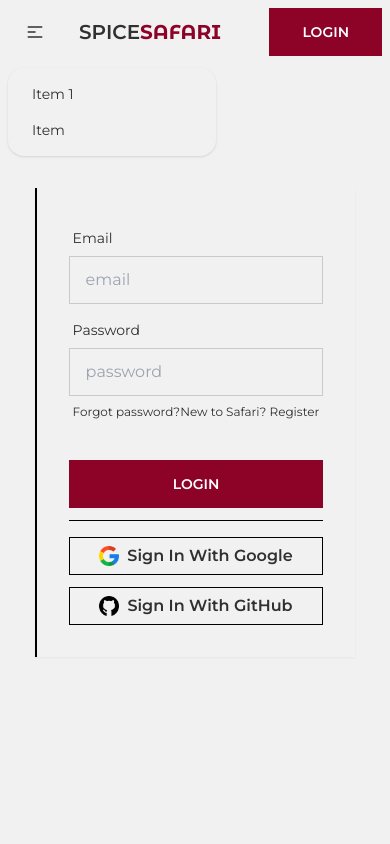
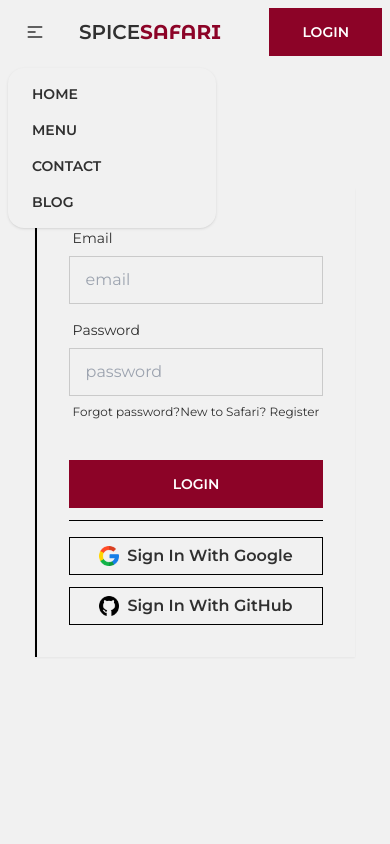
Before and after one commit to shamim26/Spice-safari, a React (Vite) app: page /login in a window 390 px wide. Both pictures are taken after a click on the label 35 px from the left and 32 px from the top of the page. Shown: the top 844 px of the page. Built offline with nearby package versions, Linux system fonts and the light colour scheme; no server answers.

Commit message:
almost done

```diff
--- /dev/null
+++ b/src/components/ActiveNav/ActiveNav.jsx
@@ -0,0 +1,12 @@
+import React from "react";
+import { NavLink } from "react-router-dom";
+
+const ActiveNav = ({ to, children }) => {
+  return (
+    <NavLink to={to} className={({ isActive }) => (isActive ? "underline font-semibold uppercase" : "font-semibold uppercase")}>
+      {children}
+    </NavLink>
+  );
+};
+
+export default ActiveNav;
--- /dev/null
+++ b/src/components/ErrorPage/ErrorPage.jsx
@@ -0,0 +1,19 @@
+import React from "react";
+import error from "../../assets/errorImg.jpg";
+import { useRouteError } from "react-router-dom";
+
+const ErrorPage = () => {
+  const errorMessage = useRouteError();
+  return (
+    <div className="flex flex-col justify-center items-center bg-white font-medium text-gray-500 py-16">
+      <img className="w-1/3" src={error} alt="" />
+      <h1>Oops!</h1>
+      <p>Sorry, an unexpected error has occurred.</p>
+      <p>
+        <small>{errorMessage.statusText || errorMessage.message}</small>
+      </p>
+    </div>
+  );
+};
+
+export default ErrorPage;
--- a/src/context/AuthProvider.jsx
+++ b/src/context/AuthProvider.jsx
@@ -54,6 +54,7 @@ const AuthProvider = ({ children }) => {
   };
 
   const logOut = () => {
+    setLoading(true);
     return signOut(auth);
   };
 
@@ -64,6 +65,7 @@ const AuthProvider = ({ children }) => {
     });
     return () => {
       unsubscribe();
+      setLoading(true);
     };
   }, []);
 
--- /dev/null
+++ b/src/pages/Contact/Contact.jsx
@@ -0,0 +1,12 @@
+import React from 'react';
+
+const Contact = () => {
+    return (
+        <div className='flex justify-center items-center py-56'>
+            <h1 className="font-bold text-3xl">Contact page on Queue...</h1>
+
+        </div>
+    );
+};
+
+export default Contact;
--- a/src/pages/Home/AboutUs/AboutUs.jsx
+++ b/src/pages/Home/AboutUs/AboutUs.jsx
@@ -5,7 +5,7 @@ import aboutImg2 from "../../../assets/about-chef2.jpg";
 const AboutUs = () => {
   return (
     <div className="grid grid-cols-1 md:grid-cols-2 gap-28 items-center text-center">
-      <div className="md:flex gap-8">
+      <div className="flex flex-col md:flex-row gap-8">
         <img className="w-[300px] h-[420px]" src={aboutImg} alt="" />
         <img className="w-[300px] h-[420px]" src={aboutImg2} alt="" />
       </div>
--- a/src/pages/Home/Chef's/Chef.jsx
+++ b/src/pages/Home/Chef's/Chef.jsx
@@ -18,7 +18,7 @@ const Chef = ({ chef }) => {
       <div>
         {!loaded && <CardSkeleton />}
         <div
-          className={`card w-96 h-full hover:shadow-2xl transition-all bg-base-100 shadow-md rounded-none ${
+          className={`card w-96 h-full hover:shadow-2xl transition-all bg-base-100 shadow-md rounded-none hover:-translate-y-1  ${
             loaded ? "opacity-100" : "opacity-0"
           } duration-300`}
         >
--- /dev/null
+++ b/src/pages/Menu/Menu.jsx
@@ -0,0 +1,11 @@
+import React from "react";
+
+const Menu = () => {
+  return (
+    <div className="flex justify-center items-center py-56">
+      <h1 className="font-bold text-3xl">Menu page on Queue...</h1>
+    </div>
+  );
+};
+
+export default Menu;
--- a/src/pages/chefRecipe/ChefRecipe.jsx
+++ b/src/pages/chefRecipe/ChefRecipe.jsx
@@ -8,7 +8,6 @@ import SingleRecipe from "./SingleRecipe";
 
 const ChefRecipe = () => {
   const data = useLoaderData();
-  console.log(data);
   const {
     bio,
     name,
@@ -18,7 +17,6 @@ const ChefRecipe = () => {
     recipes,
     likes,
   } = data;
-  console.log(recipes[0].recipe_id);
   return (
     <div>
       <div className="banner flex gap-10 w-9/12 mx-auto pt-28 mb-28">
--- a/src/pages/chefRecipe/SingleRecipe.jsx
+++ b/src/pages/chefRecipe/SingleRecipe.jsx
@@ -12,7 +12,7 @@ const SingleRecipe = ({ recipe }) => {
     return toast.success('Favorite Recipe')
   };
   return (
-    <div className="card lg:card-side bg-base-100 shadow-lg rounded-none transition-all duration-200 ease-in hover:shadow-2xl hover:-translate-y-1 mb-16">
+    <div className="card lg:card-side bg-base-100 shadow-lg rounded-none transition-all duration-200 ease-in hover:shadow-2xl mb-16">
       <figure className="">
         <img className="h-[400px] w-[600px]" src={recipe_image} alt="Recipe" />
       </figure>
--- a/src/pages/shared/Header/Navbar.jsx
+++ b/src/pages/shared/Header/Navbar.jsx
@@ -1,7 +1,8 @@
 import React, { useContext } from "react";
 import { Link } from "react-router-dom";
 import { authContext } from "../../../context/AuthProvider";
-import logo from '../../../assets/logo.png'
+import logo from "../../../assets/logo.png";
+import ActiveNav from "../../../components/ActiveNav/ActiveNav";
 
 const Navbar = () => {
   const { user, logOut } = useContext(authContext);
@@ -12,7 +13,7 @@ const Navbar = () => {
   };
 
   return (
-    <div className="navbar bg-base-100 fixed z-10 lg:px-20 lg:py-4">
+    <div className="navbar bg-base-100 bg-opacity-70 fixed z-10 lg:px-20 lg:py-4">
       <div className="navbar-start">
         <div className="dropdown">
           <label tabIndex={0} className="btn btn-ghost lg:hidden">
@@ -36,10 +37,24 @@ const Navbar = () => {
             className="menu menu-compact dropdown-content mt-3 p-2 shadow bg-base-100 rounded-box w-52"
           >
             <li>
-              <a>Item 1</a>
+              <ActiveNav className="font-semibold uppercase" to="/">
+                Home
+              </ActiveNav>
             </li>
             <li>
-              <a>Item </a>
+              <ActiveNav className="font-semibold uppercase" to="/menu">
+                Menu
+              </ActiveNav>
+            </li>
+            <li>
+              <ActiveNav className="font-semibold uppercase" to="/contact">
+                Contact
+              </ActiveNav>
+            </li>
+            <li>
+              <ActiveNav className="font-semibold uppercase" to="/blogs">
+                Blog
+              </ActiveNav>
             </li>
           </ul>
         </div>
@@ -56,24 +71,24 @@ const Navbar = () => {
       <div className="navbar-center hidden lg:flex">
         <ul className="menu menu-horizontal px-1">
           <li>
-            <Link className="font-semibold uppercase" to="/">
+            <ActiveNav className="font-semibold uppercase" to="/">
               Home
-            </Link>
+            </ActiveNav>
           </li>
           <li>
-            <Link className="font-semibold uppercase" to="/menu">
+            <ActiveNav className="font-semibold uppercase" to="/menu">
               Menu
-            </Link>
+            </ActiveNav>
           </li>
           <li>
-            <Link className="font-semibold uppercase" to="/contact">
+            <ActiveNav className="font-semibold uppercase" to="/contact">
               Contact
-            </Link>
+            </ActiveNav>
           </li>
           <li>
-            <Link className="font-semibold uppercase" to="/blogs">
+            <ActiveNav className="font-semibold uppercase" to="/blogs">
               Blog
-            </Link>
+            </ActiveNav>
           </li>
         </ul>
       </div>
--- a/src/routes/Routes.jsx
+++ b/src/routes/Routes.jsx
@@ -6,16 +6,20 @@ import Register from "../pages/login/Register";
 import ChefRecipe from "../pages/chefRecipe/ChefRecipe";
 import PrivateRoutes from "./PrivateRoutes";
 import Blog from "../pages/Blog/Blog";
+import Menu from "../pages/Menu/Menu";
+import Contact from "../pages/Contact/Contact";
+import ErrorPage from "../components/ErrorPage/ErrorPage";
 
 const router = createBrowserRouter([
   {
     path: "/",
     element: <MainLayout></MainLayout>,
+    errorElement: <ErrorPage />,
     children: [
       {
         path: "/",
         element: <Home></Home>,
-        loader: () => fetch("http://localhost:5180/chef/"),
+        loader: () => fetch("https://spice-safari-server.vercel.app/chef"),
       },
       {
         path: "chef-recipe/:id",
@@ -25,7 +29,19 @@ const router = createBrowserRouter([
           </PrivateRoutes>
         ),
         loader: ({ params }) =>
-          fetch(`http://localhost:5180/chef/${params.id}`),
+          fetch(`https://spice-safari-server.vercel.app/chef/${params.id}`),
+      },
+      {
+        path: "blogs",
+        element: <Blog></Blog>,
+      },
+      {
+        path: "/menu",
+        element: <Menu></Menu>,
+      },
+      {
+        path: "contact",
+        element: <Contact></Contact>,
       },
       {
         path: "login",
@@ -35,11 +51,6 @@ const router = createBrowserRouter([
         path: "register",
         element: <Register />,
       },
-      {
-        path:'blogs',
-        element:<Blog></Blog>
-
-      }
     ],
   },
 ]);
```
Also changed, not shown: src/pages/Home/Home/Home.jsx (+38 -10 lines), src/assets/errorImg.jpg (added).
